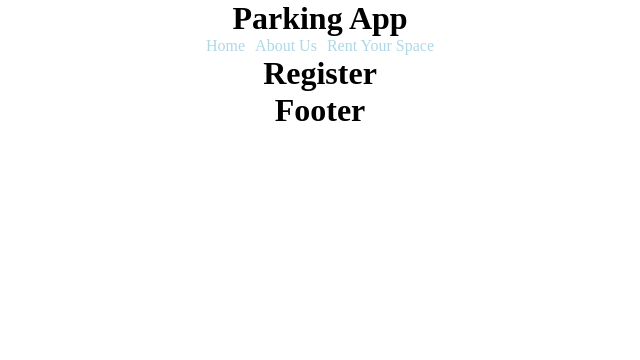
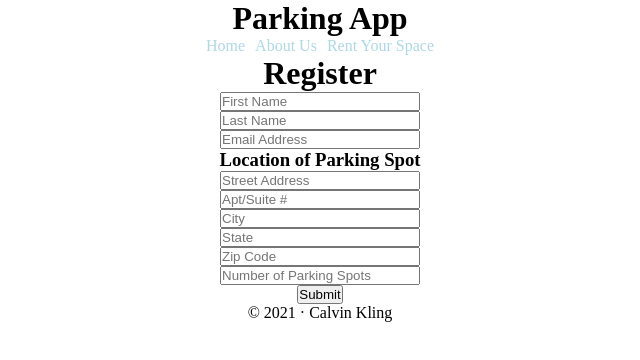
Before and after one commit to chkling/parking-app, a React (Create React App) app in the folder parking-app/: page /RegisterHost in a window 1280 px wide. Shown: the top 360 px of the page, without its empty margins (320-960 px from the left). Built offline with nearby package versions, Linux system fonts and the light colour scheme.

Commit message:
supabase

```diff
--- a/parking-app/package.json
+++ b/parking-app/package.json
@@ -3,6 +3,7 @@
   "version": "0.1.0",
   "private": true,
   "dependencies": {
+    "@supabase/supabase-js": "^1.13.2",
     "@testing-library/jest-dom": "^5.13.0",
     "@testing-library/react": "^11.2.7",
     "@testing-library/user-event": "^12.8.3",
--- a/parking-app/src/App.css
+++ b/parking-app/src/App.css
@@ -13,3 +13,19 @@ a {
 	text-decoration: none;
 	color: lightblue;
 }
+
+.host-register {
+	display: flex;
+	flex-direction: column;
+	align-items: center;
+	justify-content: center;
+}
+
+input {
+	outline: none;
+	width: 200px;
+}
+
+button {
+	cursor: pointer;
+}
--- a/parking-app/src/components/Footer.jsx
+++ b/parking-app/src/components/Footer.jsx
@@ -3,7 +3,9 @@ import React from "react";
 export default function Footer() {
 	return (
 		<div>
-			<h1>Footer</h1>
+			<footer className="footer">
+				<p>&copy; 2021 &middot; Calvin Kling</p>
+			</footer>
 		</div>
 	);
 }
--- a/parking-app/src/components/Landing.jsx
+++ b/parking-app/src/components/Landing.jsx
@@ -5,10 +5,10 @@ export default function Landing() {
 	return (
 		<div>
 			<p>
-				Lorem ipsum dolor sit amet, consectetur adipisicing elit. Consequatur
-				eligendi maxime, nostrum dolore expedita, ipsa corporis necessitatibus
-				laudantium tenetur sequi sed! Deserunt nihil architecto accusantium
-				quisquam quaerat ad! Aliquam, quisquam?
+				Rent parking in a host's driveway or rent out your driveway! Perfect for
+				those close to popular areas where parking is becoming increasingly
+				difficult to find during concerts, a night out, sporting events and
+				more.
 			</p>
 			<div>
 				<NavbarSecondary />
--- a/parking-app/src/components/Navbar.jsx
+++ b/parking-app/src/components/Navbar.jsx
@@ -8,7 +8,7 @@ export default function Navbar() {
 			<nav>
 				<Link to="/">Home</Link>
 				<Link to="/About">About Us</Link>
-				<Link to="/Host">Rent Your Space</Link>
+				<Link to="/RegisterHost">Rent Your Space</Link>
 			</nav>
 		</div>
 	);
--- a/parking-app/src/components/NavbarSecondary.jsx
+++ b/parking-app/src/components/NavbarSecondary.jsx
@@ -4,7 +4,7 @@ import { Link } from "react-router-dom";
 export default function NavbarSecondary() {
 	return (
 		<div>
-			<h3>Join X other active users!</h3>
+			<h3>Become a host and join X other active renters!</h3>
 			<nav>
 				<Link to="/LocateParking">Find Parking</Link>
 				<Link to="/RegisterHost">Rent Out Your Space</Link>
--- a/parking-app/src/components/RegisterHost.jsx
+++ b/parking-app/src/components/RegisterHost.jsx
@@ -4,6 +4,19 @@ export default function RegisterHost() {
 	return (
 		<div>
 			<h1>Register</h1>
+			<form className="host-register">
+				<input type="text" placeholder="First Name" />
+				<input type="text" placeholder="Last Name" />
+				<input type="email" placeholder="Email Address" />
+				<h3>Location of Parking Spot</h3>
+				<input type="text" placeholder="Street Address" />
+				<input type="text" placeholder="Apt/Suite #" />
+				<input type="text" placeholder="City" />
+				<input type="text" placeholder="State" />
+				<input type="text" placeholder="Zip Code" />
+				<input type="number" placeholder="Number of Parking Spots" />
+				<button>Submit</button>
+			</form>
 		</div>
 	);
 }
```
Also changed, not shown: parking-app/src/actions/supaBaseActions.js (added, +38 -0 lines), 1 other file (tests, documents, lock files or other folders).
